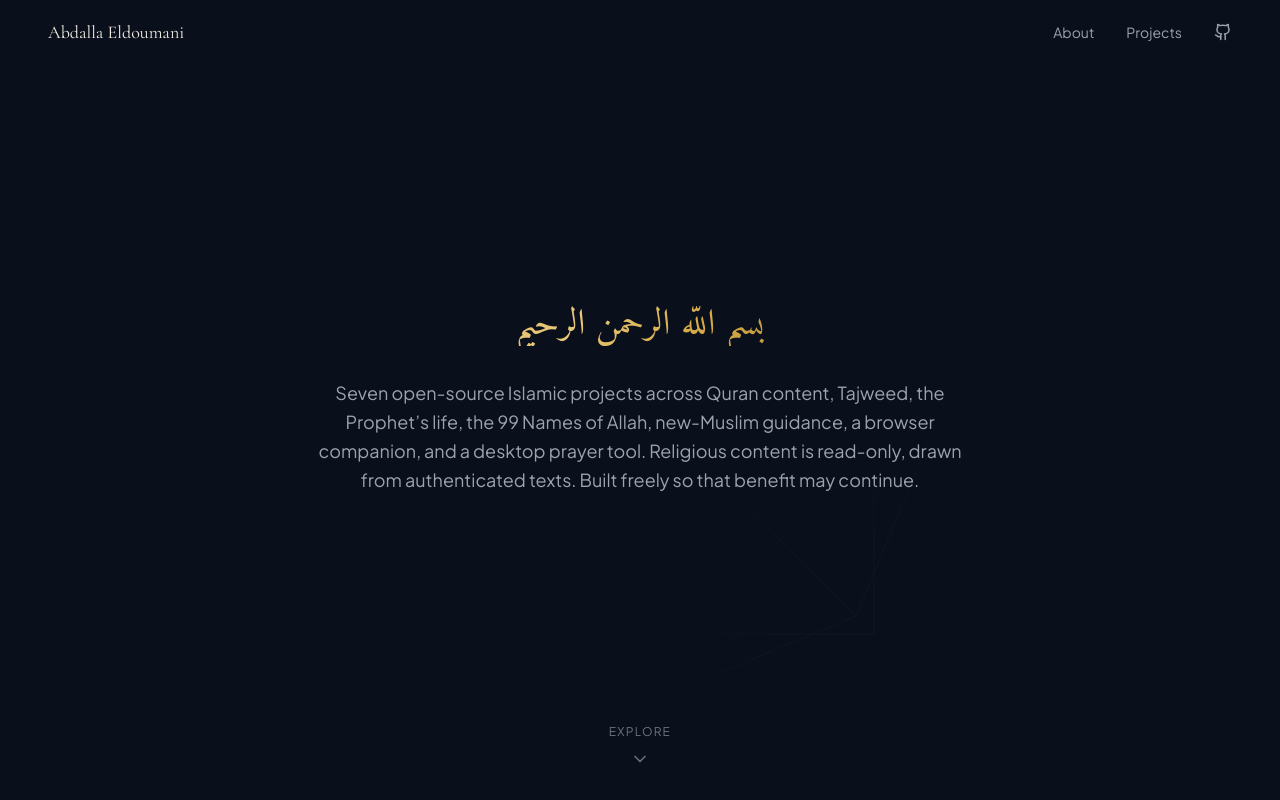
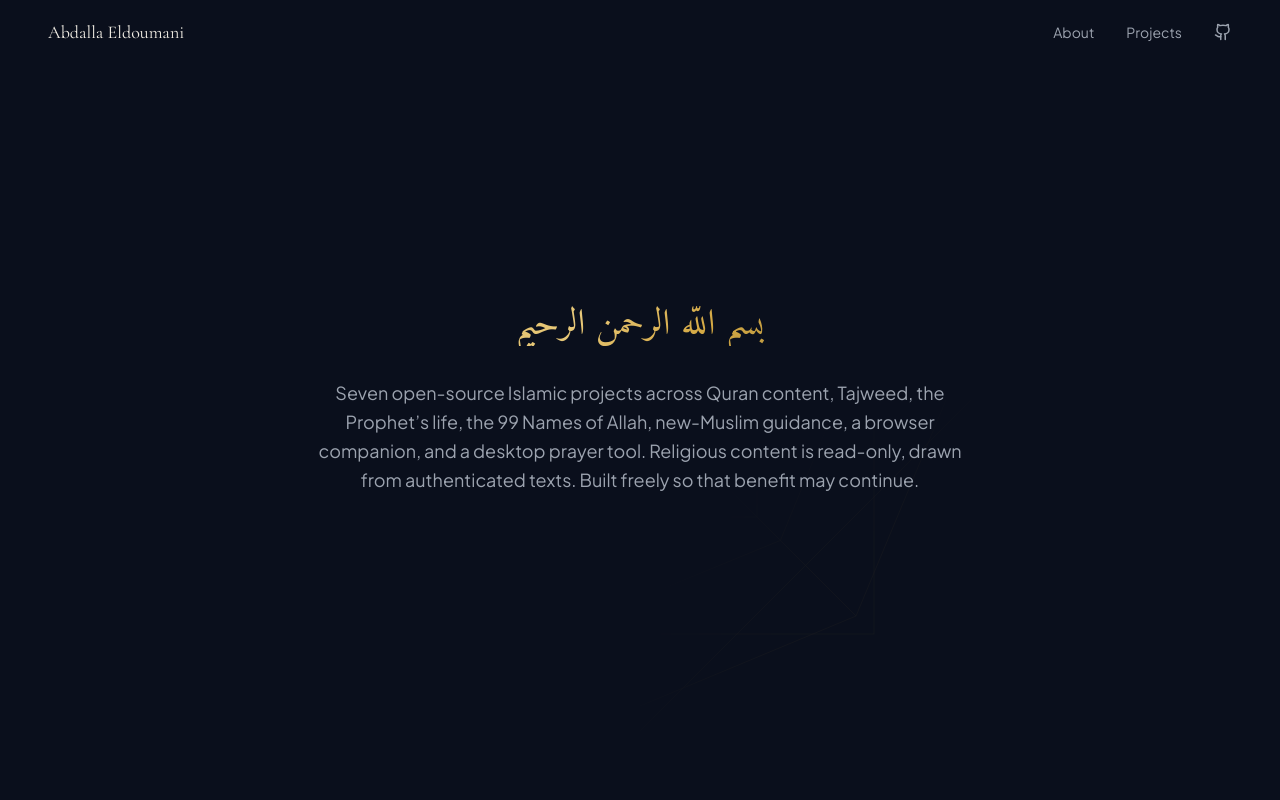
Before and after one commit to Abdalla-Eldoumani/my-islamic-portfolio, a Next.js app: page / in a window 1280 px wide. Shown: the top 800 px of the page. Built offline with nearby package versions, Linux system fonts and the light colour scheme.

Commit message:
remove scroll indicator from hero

```diff
--- a/src/components/hero.tsx
+++ b/src/components/hero.tsx
@@ -2,7 +2,6 @@
 
 import { motion } from "framer-motion";
 import { GeometricPattern } from "./geometric-pattern";
-import { ScrollIndicator } from "./scroll-indicator";
 
 export function Hero() {
   const stagger = {
@@ -56,16 +55,6 @@ export function Hero() {
           Built freely so that benefit may continue.
         </motion.p>
       </motion.div>
-
-      {/* Scroll indicator */}
-      <motion.div
-        initial={{ opacity: 0 }}
-        animate={{ opacity: 1 }}
-        transition={{ delay: 1.2, duration: 0.8 }}
-        className="absolute bottom-8"
-      >
-        <ScrollIndicator />
-      </motion.div>
     </section>
   );
 }
```
